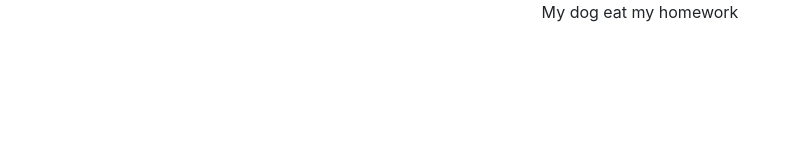
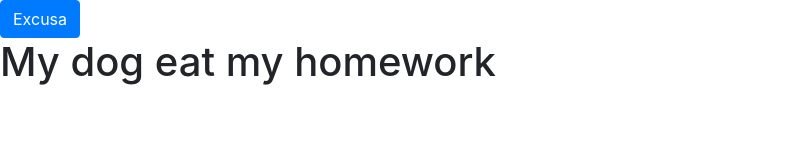
Before and after one commit to TrujiE/tarea5, a plain HTML site: page index.html in a window 1280 px wide. Shown: the whole page, without its empty margins (0-801 px from the left). Drawn offline with nearby package versions, Linux system fonts and the light colour scheme.

Commit message:
tarea excusa se agrega botón y cambia el contenido

```diff
--- a/index.html
+++ b/index.html
@@ -10,16 +10,11 @@
 </head>
 <body>
 
-	<script type="text/javascript" src='excusa/index.js'>
+	<button type="button" class="btn btn-primary" onclick="onLoad();">Excusa</button>
 
-		<button type="button" class="btn btn-primary" id=onLoad();>Excusa</button>
+	<h1 id="excusa">My dog eat my homework</h1>
 
-	</script>
-
-	<div class="container-fluid">
-		<p id="excusa" style="text-align: center;">My dog eat my homework</p>
-	</div>
-
+	<script type="text/javascript" src="./index.js"></script>
 
 	<script src="https://kit.fontawesome.com/c17773851a.js" crossorigin="anonymous"></script>
 	<script src="https://code.jquery.com/jquery-3.3.1.slim.min.js" integrity="sha384-q8i/X+965DzO0rT7abK41JStQIAqVgRVzpbzo5smXKp4YfRvH+8abtTE1Pi6jizo" crossorigin="anonymous"></script>
--- a/index.js
+++ b/index.js
@@ -1,11 +1,22 @@
-	import '../style/index.scss';
+
 
 	function onLoad(){
 
-		let random = Math.random()*10;
 		let who = ['the dog','my granma','his turtle','my bird'];
+		let cuenta_who = who.length;
+		let random_who = Math.floor(Math.random() * cuenta_who)  ;
+
 		let what = ['eat','pissed','crushed','broked'];
+		let cuenta_what = what.length;
+		let random_what = Math.floor(Math.random() * cuenta_what)  ;
+
 		let when = ['before the class','right in time','when I finished','during my lunch','while I was praying'];
+		let cuenta_when = when.length;
+        let random_when = Math.floor(Math.random() * cuenta_when)  ;
 
-		console.log('HOLA' + random);
-	}
+      	let element = document.getElementById("excusa");
+		element.innerHTML= who[random_who] + " " + what[random_what] + " " + when[random_when];
+
+      	//return element.innerHTML;
+
+     }
```
